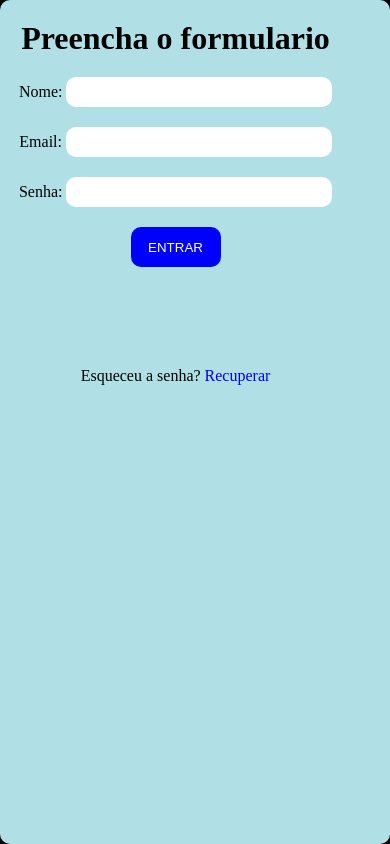
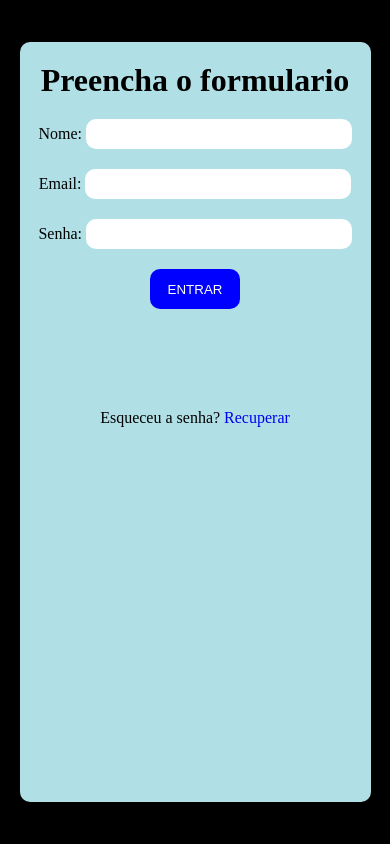
Before and after one commit to Uberdanalmeida/formulario-react, a React (Vite) app: page / in a window 390 px wide. Built offline with nearby package versions, Linux system fonts and the light colour scheme.

Commit message:
Deletando código desnecessario.

```diff
--- a/src/index.css
+++ b/src/index.css
@@ -64,14 +64,9 @@ a {
         background-color: black;
     }
 
-    form {
-        height: 100%;
-        width: 90%;
-    }
-
     .oee {
-        height: 100vh;
-        width: 100vw;
+        height: 90vh;
+        width: 90vw;
         border-radius: 10px;
     }
 }
```
